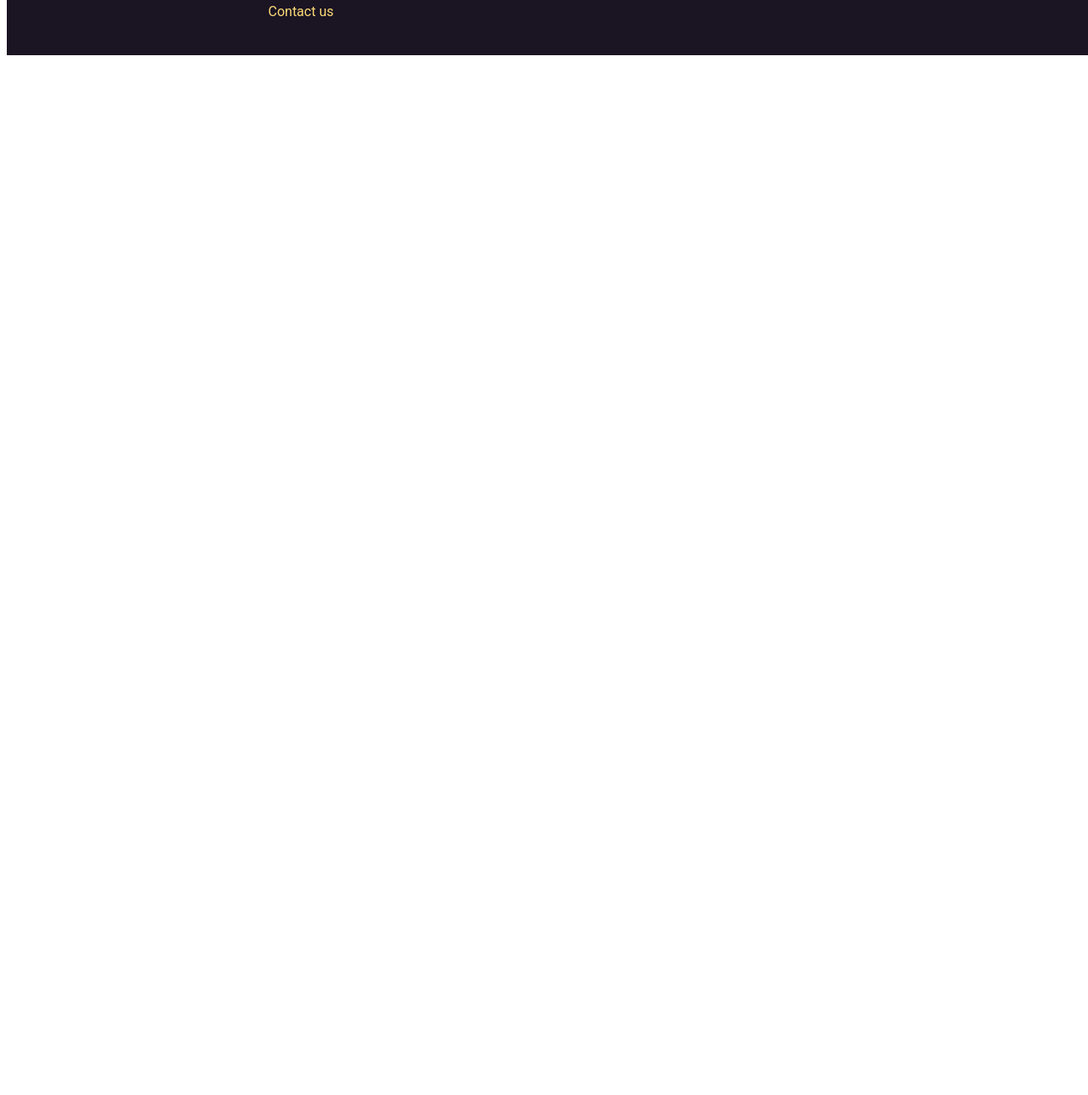
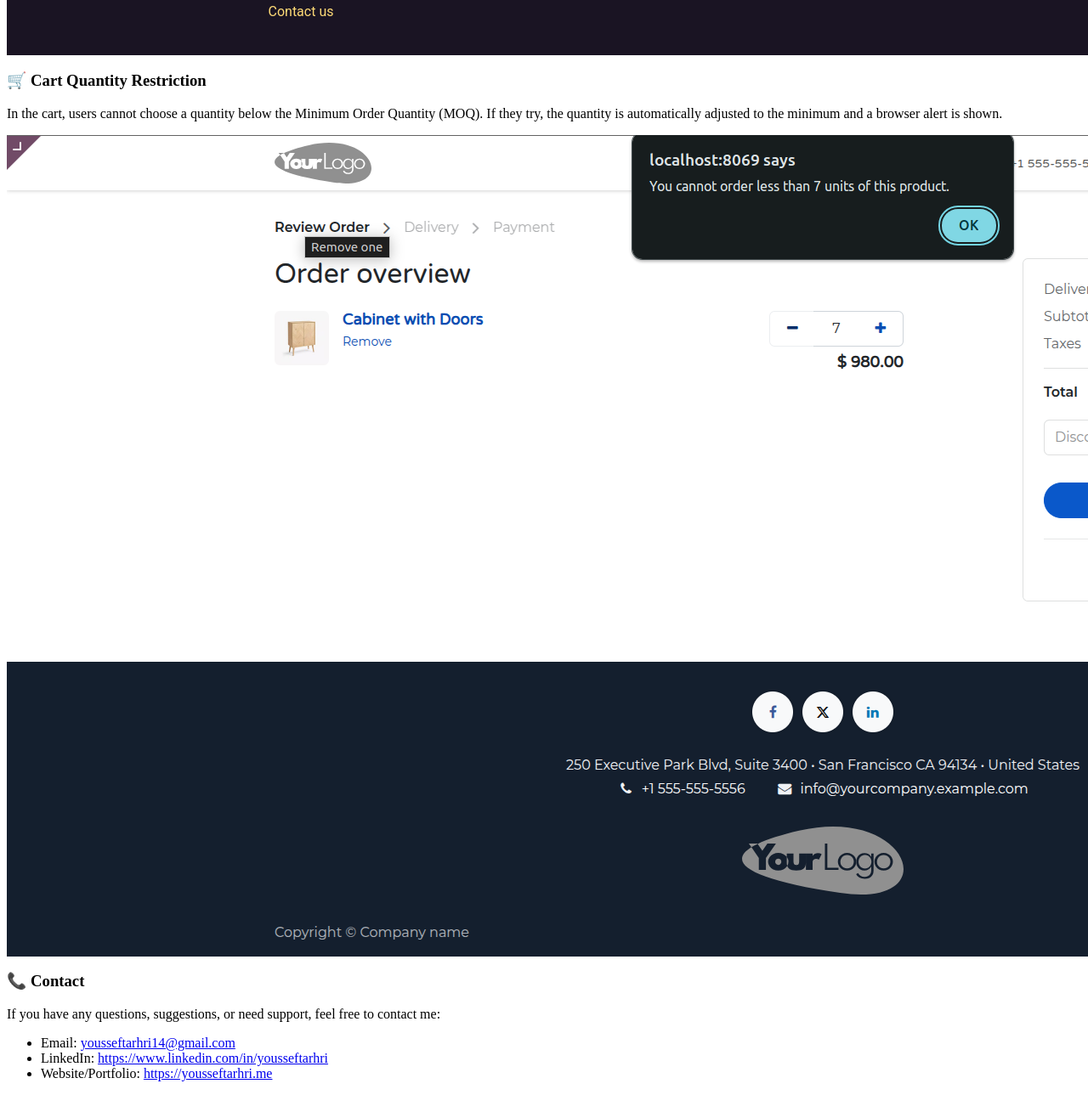
Before and after one commit to yousseftarhri/product_moq_odoo, a plain HTML site: page product_moq/static/description/index.html in a window 1280 px wide. Shown: the part 3389-4678 px from the top of the page at 85% size. Before the commit the page ends 3462 px from the top, so only its background shows below. Drawn offline with Linux system fonts and the light colour scheme.

Commit message:
update index html

```diff
--- a/product_moq/static/description/index.html
+++ b/product_moq/static/description/index.html
@@ -48,10 +48,35 @@
     <h3>🛒 Website Shop Page</h3>
     <p>
       On the website, when viewing a product, the configured minimum order quantity will be displayed just below the quantity selector.
-      For example: <i>"Minimum order quantity: 8"</i> the user cannot select less than the minimum. If the user try, the quantity will reset to <b>Minimum Order Quantity</b>
+      For example: <i>"Minimum order quantity: 8"</i> the user cannot select less than the minimum. If the user tries, the quantity will reset to <b>Minimum Order Quantity</b>.
     </p>
     <div class="oe_demo oe_picture oe_screenshot">
       <img src="moq_website.png" alt="Minimum Order Quantity on Website Shop"/>
     </div>
   </div>
 </section>
+
+<section class="oe_container">
+  <div class="oe_row oe_spaced">
+    <h3>🛒 Cart Quantity Restriction</h3>
+    <p>
+      In the cart, users cannot choose a quantity below the Minimum Order Quantity (MOQ).
+      If they try, the quantity is automatically adjusted to the minimum and a browser alert is shown.
+    </p>
+    <div class="oe_demo oe_picture oe_screenshot">
+      <img src="cart_moq.png" alt="Minimum Order Quantity on Cart"/>
+    </div>
+  </div>
+</section>
+
+<section class="oe_container">
+  <div class="oe_row oe_spaced">
+    <h3>📞 Contact</h3>
+    <p>If you have any questions, suggestions, or need support, feel free to contact me:</p>
+    <ul>
+      <li>Email: <a href="mailto:yousseftarhri14@gmail.com">yousseftarhri14@gmail.com</a></li>
+      <li>LinkedIn: <a href="https://www.linkedin.com/in/yousseftarhri">https://www.linkedin.com/in/yousseftarhri</a></li>
+      <li>Website/Portfolio: <a href="https://yousseftarhri.me">https://yousseftarhri.me</a></li>
+    </ul>
+  </div>
+</section>
```
